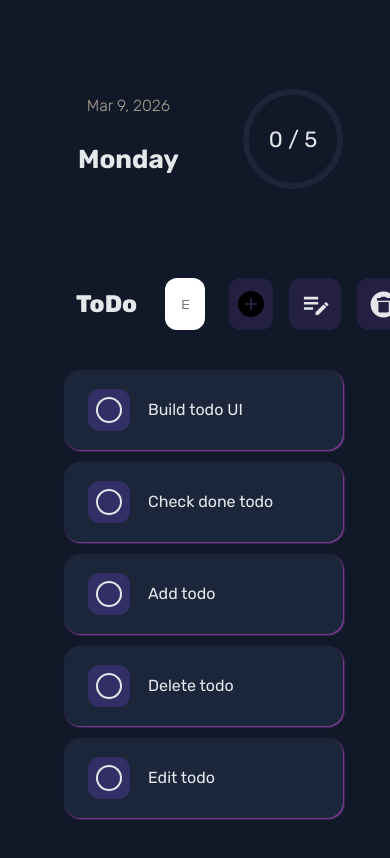
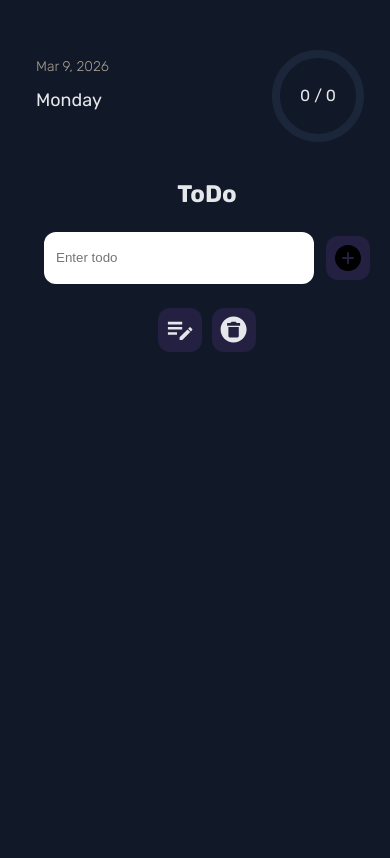
Before and after one commit to dc5-react-projects/testflight-todo-web, a React (Vite) app: page / in a window 390 px wide. Shown: the top 858 px of the page. Built offline with nearby package versions, Linux system fonts and the light colour scheme.

Commit message:
React Todo Web - TestFlight -  React Project

```diff
--- a/src/App.css
+++ b/src/App.css
@@ -2,14 +2,16 @@
   max-width: 1280px;
   margin: 0 auto;
   padding: 2rem;
-  text-align: center;
+  /* text-align: center; */
 }
 
 .container {
   display: flex;
   flex-direction: column;
   justify-content: center;
-  width: 90%;
+  max-width: 720px;
+  width: 100%;
+  margin: auto;
   padding: 24px;
   gap: 24px;
 }
@@ -37,25 +39,72 @@
 }
 
 .header-progress {
-  width: 56px;
-  height: 56px;
   display: flex;
   align-items: center;
   justify-content: center;
-  border: solid 6px #1c263b;
-  border-radius: 50%;
-  padding: 16px;
 }
 
 .progress-stats {
+  position: absolute;
   display: block;
   font-size: 22px;
+}
+
+@media (max-width: 768px) {
+  #root {
+    padding: 1rem;
+  }
+
+  .container {
+    width: 100%;
+    padding: 16px;
+    gap: 8px;
+  }
+
+  .header-day {
+    font-size: 22px;
+    font-weight: 400;
+  }
+
+  .progress-stats {
+    font-size: 18px;
+  }
+}
+
+@media (max-width: 480px) {
+  .container {
+    padding: 12px;
+    gap: 0px;
+  }
+  .header-container {
+    flex-direction: row;
+    align-items: flex-start;
+    gap: 8px;
+    margin-bottom: -16px;
+  }
+
+  .header-date-day-wrapper {
+    padding: 6px 0;
+  }
+
+  .header-day {
+    font-size: 18px;
+    margin-top: -4px;
+  }
+
+  .header-date {
+    font-size: 14px;
+  }
+
+  .progress-stats {
+    font-size: 16px;
+  }
 }
 
 /* TODO INPUT  */
 
 .input-container {
-  height: 52px;
+  min-height: 52px;
   width: 100%;
   display: flex;
   flex-direction: row;
@@ -65,13 +114,11 @@
 }
 
 .input {
-  padding: 16px;
+  flex: 1;
+  padding: 14px;
   border-radius: 12px;
-  /* border-style: "solid"; */
   border: none;
-  width: 85%;
-  /* padding: 12px; */
-  margin: 0 12px;
+  /* margin: 0 12px; */
 }
 
 .add-button {
@@ -97,6 +144,46 @@
   background-color: #36335f;
 }
 
+@media (max-width: 768px) {
+  .input-container {
+    justify-content: center;
+    align-items: center;
+    /* padding: 10px; */
+    gap: 12px;
+  }
+
+  .input {
+    /* width: 50%; */
+    height: 32px;
+    padding: 12px;
+  }
+
+  .add-button {
+    width: 44px;
+    height: 44px;
+  }
+}
+
+@media (max-width: 400px) {
+  .input-container {
+    flex-direction: row;
+    height: auto;
+    width: 100%;
+    justify-content: center;
+    align-items: center;
+  }
+
+  .input {
+    height: 28px;
+    width: 100%;
+  }
+
+  .add-button {
+    /* width: 100%; */
+    height: 44px;
+  }
+}
+
 /* TODO LIST */
 
 .todo-container {
@@ -115,7 +202,9 @@
 
 .todo-title {
   /* font-size: 16px; */
-  font-weight: 800;
+  font-weight: 700;
+  flex: 1;
+  /* word-break: break-word; */
 }
 
 .todo-button-wrapper {
@@ -129,8 +218,8 @@
 .todo-button-icon {
   display: flex;
 
-  height: 52px;
-  width: 52px;
+  min-width: 44px;
+  min-height: 44px;
   background-color: #232042;
   justify-content: center;
   align-items: center;
@@ -143,12 +232,42 @@
   background-color: #36335f;
 }
 
+@media (max-width: 768px) {
+  .todo-list {
+    padding: 16px 8px;
+  }
+
+  .todo-button-wrapper {
+    gap: 10px;
+  }
+
+  .todo-button-icon {
+    width: 44px;
+    height: 44px;
+  }
+}
+
+@media (max-width: 480px) {
+  .todo-list {
+    flex-direction: column;
+    align-items: center;
+    gap: 8px;
+  }
+  .todo-title {
+    margin-bottom: -4px;
+  }
+
+  .todo-button-wrapper {
+    width: 100%;
+    justify-content: center;
+  }
+}
 /*  TODO CARD */
 
 .todo-card-container {
   display: flex;
   justify-content: space-between;
-  border-radius: 16px;
+  border-radius: 12px;
   height: 56px;
   padding: 12px 24px;
   background-color: #1c263b;
@@ -165,13 +284,13 @@
 .todo-card {
   width: 100%;
   display: flex;
-  /* justify-content: space-between; */
   align-items: center;
   gap: 18px;
   /* border: solid 2px white; */
 }
 
 .todo-card-input {
+  flex: 1;
   width: 85%;
   border-radius: 12px;
   border: none;
@@ -180,7 +299,7 @@
 .todo-card-input-container {
   display: flex;
   width: 100%;
-  gap: 10;
+  gap: 10px;
   justify-content: space-between;
   /* align-items: center; */
   margin-right: 12px;
@@ -213,3 +332,42 @@
   justify-content: center;
   align-items: center;
 }
+
+@media (max-width: 600px) {
+  .todo-card-container {
+    padding: 10px 14px;
+    height: auto;
+  }
+
+  .todo-card {
+    gap: 10px;
+  }
+
+  .todo-card-input {
+    width: 100%;
+    padding: 10px;
+  }
+
+  .todo-card-icon {
+    height: 36px;
+    width: 36px;
+  }
+
+  .todo-icon-wrapper {
+    gap: 8px;
+  }
+}
+
+@media (max-width: 480px) {
+  .todo-card-container {
+    padding: 8px 16px;
+  }
+  .todo-card {
+    height: 48px;
+  }
+
+  .todo-icon-wrapper {
+    width: 100%;
+    justify-content: flex-end;
+  }
+}
--- a/src/components/TodoCard.jsx
+++ b/src/components/TodoCard.jsx
@@ -15,6 +15,7 @@ function TodoCard({
   toggleEdit,
   handleDeleteTodo,
   editTodo,
+  setToggleEdit,
 }) {
   const [isEditing, setIsEditing] = useState(false);
 
@@ -60,7 +61,13 @@ function TodoCard({
       <div className="todo-icon-container">
         <div className="todo-icon-wrapper">
           {toggleEdit && (
-            <div className="todo-card-icon" onClick={() => setIsEditing(true)}>
+            <div
+              className="todo-card-icon"
+              onClick={() => {
+                setIsEditing(true);
+                setToggleEdit(false);
+              }}
+            >
               <Icon path={mdiCircleEditOutline} size={1} />
             </div>
           )}
--- a/src/components/TodoHeader.jsx
+++ b/src/components/TodoHeader.jsx
@@ -1,4 +1,5 @@
 import React from "react";
+import TodoInput from "./TodoInput";
 
 function TodoHeader({ todos }) {
   const today = new Date();
@@ -11,7 +12,7 @@ function TodoHeader({ todos }) {
 
   const totalCount = todos.length;
   const CompletedCount = todos.filter((todo) => todo.isDone).length;
-
+  const progress = totalCount === 0 ? 0 : (CompletedCount / totalCount) * 100;
   return (
     <div>
       <div className="header-container">
@@ -20,11 +21,46 @@ function TodoHeader({ todos }) {
           <h2 className="header-day">{day}</h2>
         </div>
         <div className="header-progress">
+          <ProgressCircle progress={progress} />
           <span className="progress-stats">{`${CompletedCount} / ${totalCount}`}</span>
         </div>
       </div>
+      {/* <TodoInput /> */}
     </div>
   );
 }
 
 export default TodoHeader;
+
+function ProgressCircle({ progress }) {
+  const radius = 42;
+  const circumference = 2 * Math.PI * radius;
+
+  const offset = circumference - (progress / 100) * circumference;
+
+  return (
+    <svg width="120" height="120">
+      <circle
+        cx="60"
+        cy="60"
+        r={radius}
+        stroke="#1c263b"
+        strokeWidth="8"
+        fill="none"
+      />
+
+      <circle
+        cx="60"
+        cy="60"
+        r={radius}
+        stroke="#9c45b4"
+        strokeWidth="8"
+        fill="none"
+        strokeDasharray={circumference}
+        strokeDashoffset={offset}
+        strokeLinecap="round"
+        transform="rotate(-90 60 60)"
+      />
+    </svg>
+  );
+}
--- a/src/components/TodoList.jsx
+++ b/src/components/TodoList.jsx
@@ -42,6 +42,7 @@ function TodoList({ todos, toggleTodo, handleDeleteTodo, editTodo, addTodo }) {
             toggleEdit={toggleEdit}
             handleDeleteTodo={handleDeleteTodo}
             editTodo={editTodo}
+            setToggleEdit={setToggleEdit}
           />
         ))}
       </div>
--- a/src/context/TodoContext.jsx
+++ b/src/context/TodoContext.jsx
@@ -1,20 +1,33 @@
 /* eslint-disable react-refresh/only-export-components */
-import { createContext, useState } from "react";
+import { createContext, useEffect, useState } from "react";
 
 // 1. Create Context
 export const TodoContext = createContext();
 
 // 2. Provider Component
 export function TodoProvider({ children }) {
-  const [todos, setTodos] = useState([
-    { id: 1, title: "Build todo UI", isDone: false },
-    { id: 2, title: "Check done todo", isDone: false },
-    { id: 3, title: "Add todo", isDone: false },
-    { id: 4, title: "Delete todo", isDone: false },
-    { id: 5, title: "Edit todo", isDone: false },
-  ]);
+  // const [todos, setTodos] = useState([
+  //   { id: 1, title: "Build todo UI", isDone: false },
+  //   { id: 2, title: "Check done todo", isDone: false },
+  //   { id: 3, title: "Add todo", isDone: false },
+  //   { id: 4, title: "Delete todo", isDone: false },
+  //   { id: 5, title: "Edit todo", isDone: false },
+  // ]);
   // const [todoValue, setTodoValue] = useState("");
+  const [todos, setTodos] = useState(() => {
+    try {
+      const savedTodos = localStorage.getItem("todos");
+      const parsed = JSON.parse(savedTodos);
+      return Array.isArray(parsed) ? parsed : [];
+      // return savedTodos ? JSON.parse(savedTodos) : [];
+    } catch {
+      return [];
+    }
+  });
 
+  useEffect(() => {
+    localStorage.setItem("todos", JSON.stringify(todos));
+  }, [todos]);
   function addTodo(title) {
     setTodos((prev) => [
       ...prev,
```
